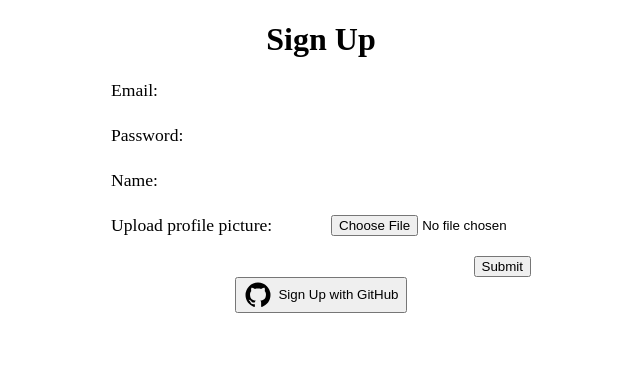
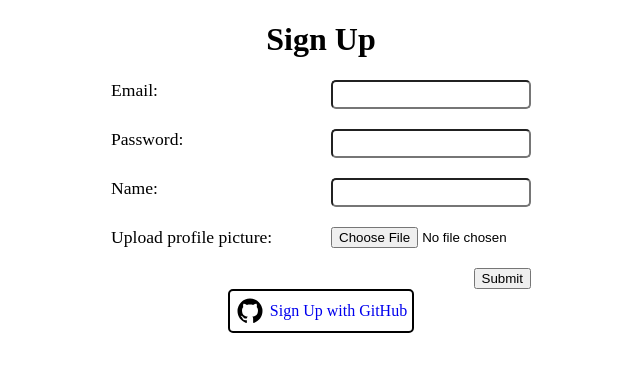
Before and after one commit to Adrian-Koh/odin-book, a React (Vite) app in the folder frontend/: page /signup in a window 1280 px wide. Shown: the top 372 px of the page, without its empty margins (319-959 px from the left). Built offline with nearby package versions, Linux system fonts and the light colour scheme.

Commit message:
Implement github login functionality
Still need to store token from redirected URL

```diff
--- a/frontend/src/utils/accountUtils.js
+++ b/frontend/src/api/authentication.js
@@ -1,6 +1,6 @@
 const BACKEND_DOMAIN = "http://localhost:8000";
 
-export const submitSignup = async (email, password, name, file) => {
+export const submitSignupEmail = async (email, password, name, file) => {
   const formData = new FormData();
   formData.append("email", email);
   formData.append("password", password);
@@ -13,14 +13,14 @@ export const submitSignup = async (email, password, name, file) => {
   });
 
   const parsed = await response.json();
-  console.log("parsed response from signup: " + JSON.stringify(parsed));
+  console.log("parsed response from email signup: " + JSON.stringify(parsed));
 
   if (!response.ok) {
     throw new Error(parsed.message);
   }
 };
 
-export const submitLogin = async (email, password) => {
+export const submitLoginEmail = async (email, password) => {
   const response = await fetch(BACKEND_DOMAIN + `/users/login`, {
     method: "POST",
     headers: { "Content-Type": "application/json" },
@@ -28,7 +28,7 @@ export const submitLogin = async (email, password) => {
   });
 
   const parsed = await response.json();
-  console.log("parsed response from login: " + JSON.stringify(parsed));
+  console.log("parsed response from email login: " + JSON.stringify(parsed));
 
   if (!response.ok) {
     throw new Error(parsed.message);
--- /dev/null
+++ b/frontend/src/components/UsersList/UsersList.jsx
@@ -0,0 +1,9 @@
+import { useEffect, useState } from "react";
+import { useOutletContext, useNavigate } from "react-router-dom";
+import styles from "./UsersList.module.css";
+
+const UsersList = () => {
+  return <div>UsersList</div>;
+};
+
+export { UsersList };
--- a/frontend/src/pages/Home/Home.jsx
+++ b/frontend/src/pages/Home/Home.jsx
@@ -3,6 +3,7 @@ import { Link } from "react-router-dom";
 import { useEffect, useState } from "react";
 import styles from "./Home.module.css";
 import { Error } from "../../components/Error/Error";
+import { UsersList } from "../../components/UsersList/UsersList";
 
 export default function Home() {
   const [error, setError] = useState("");
@@ -10,6 +11,7 @@ export default function Home() {
 
   return (
     <div className={styles.home}>
+      <Error error={error} setError={setError} className={styles.error} />
       <div className={styles.navBar}>
         <nav className={styles.navLinks}>
           <Link to="/">Home</Link>
@@ -21,10 +23,10 @@ export default function Home() {
           )}
         </nav>
       </div>
-      <Error error={error} setError={setError} />
       <div className={styles.container}>
         <Outlet context={{ setUser, setError }}></Outlet>
       </div>
+      <UsersList className={styles.usersList} />
     </div>
   );
 }
--- a/frontend/src/pages/Home/Home.module.css
+++ b/frontend/src/pages/Home/Home.module.css
@@ -1,15 +1,20 @@
 .home {
   width: 95vw;
   height: 95vh;
-  display: flex;
-  flex-direction: column;
-  justify-content: center;
-  align-items: center;
+  display: grid;
+  grid-template-columns: 200px calc(95vw - 200px - 200px) 200px;
+  justify-items: center;
+  align-content: center;
+}
+
+.error {
+  grid-row: 1 / 2;
+  grid-column: 1 / 4;
 }
 
 .navBar {
-  display: flex;
-  justify-content: space-between;
+  grid-column: 1 / 2;
+
   width: 90%;
   padding: 5px 5px 10px 5px;
   font-size: 1.2rem;
@@ -17,6 +22,7 @@
 
 .navLinks {
   display: flex;
+  flex-direction: column;
   align-items: center;
   gap: 10px;
 }
@@ -37,6 +43,11 @@
 }
 
 .container {
+  grid-column: 2 / 3;
   width: 90%;
   height: 90%;
 }
+
+.usersList {
+  grid-column: 3 / 4;
+}
--- a/frontend/src/pages/UserForm/UserForm.jsx
+++ b/frontend/src/pages/UserForm/UserForm.jsx
@@ -1,7 +1,7 @@
 import { useEffect, useState } from "react";
 import { useNavigate } from "react-router-dom";
 import styles from "./UserForm.module.css";
-import { submitSignup, submitLogin } from "../../utils/accountUtils";
+import { submitSignupEmail, submitLoginEmail } from "../../api/authentication";
 import { getUserFromToken } from "../../utils/tokenUtils";
 import { Error } from "../../components/Error/Error";
 
@@ -21,7 +21,7 @@ const UserForm = ({ action }) => {
 
     if (action === "signup") {
       setLoading(true);
-      submitSignup(email, password, name, file)
+      submitSignupEmail(email, password, name, file)
         .then(() => {
           setLoading(false);
           navigate("/login");
@@ -32,7 +32,7 @@ const UserForm = ({ action }) => {
         });
     } else if (action === "login") {
       setLoading(true);
-      submitLogin(email, password)
+      submitLoginEmail(email, password)
         .then(() => {
           setLoading(false);
           const user = getUserFromToken();
@@ -99,10 +99,13 @@ const UserForm = ({ action }) => {
             ) : null}
             <input type="submit" className={styles.submit} />
           </form>
-          <button className={styles.githubBtn}>
+          <a
+            className={styles.githubLink}
+            href="http://localhost:8000/auth/github"
+          >
             <img src="/github.svg" alt="Github" className={styles.githubIcon} />
             {title} with GitHub
-          </button>
+          </a>
         </div>
       )}
       <Error error={error} setError={setError} />
--- a/frontend/src/pages/UserForm/UserForm.module.css
+++ b/frontend/src/pages/UserForm/UserForm.module.css
@@ -24,7 +24,6 @@
 
 .inputField {
   border-radius: 5px;
-  border: none;
   padding: 5px;
 }
 
@@ -32,10 +31,18 @@
   text-align: center;
 }
 
-.githubBtn {
+.githubLink {
   display: flex;
   align-items: center;
+  text-decoration: none;
   gap: 5px;
+  border: solid 2px black;
+  border-radius: 5px;
+  padding: 5px;
+}
+
+.githubLink:visited {
+  color: inherit;
 }
 
 .githubIcon {
```
Also changed, not shown: frontend/src/api/posts.js (added), frontend/src/components/UsersList/UsersList.module.css (added).
